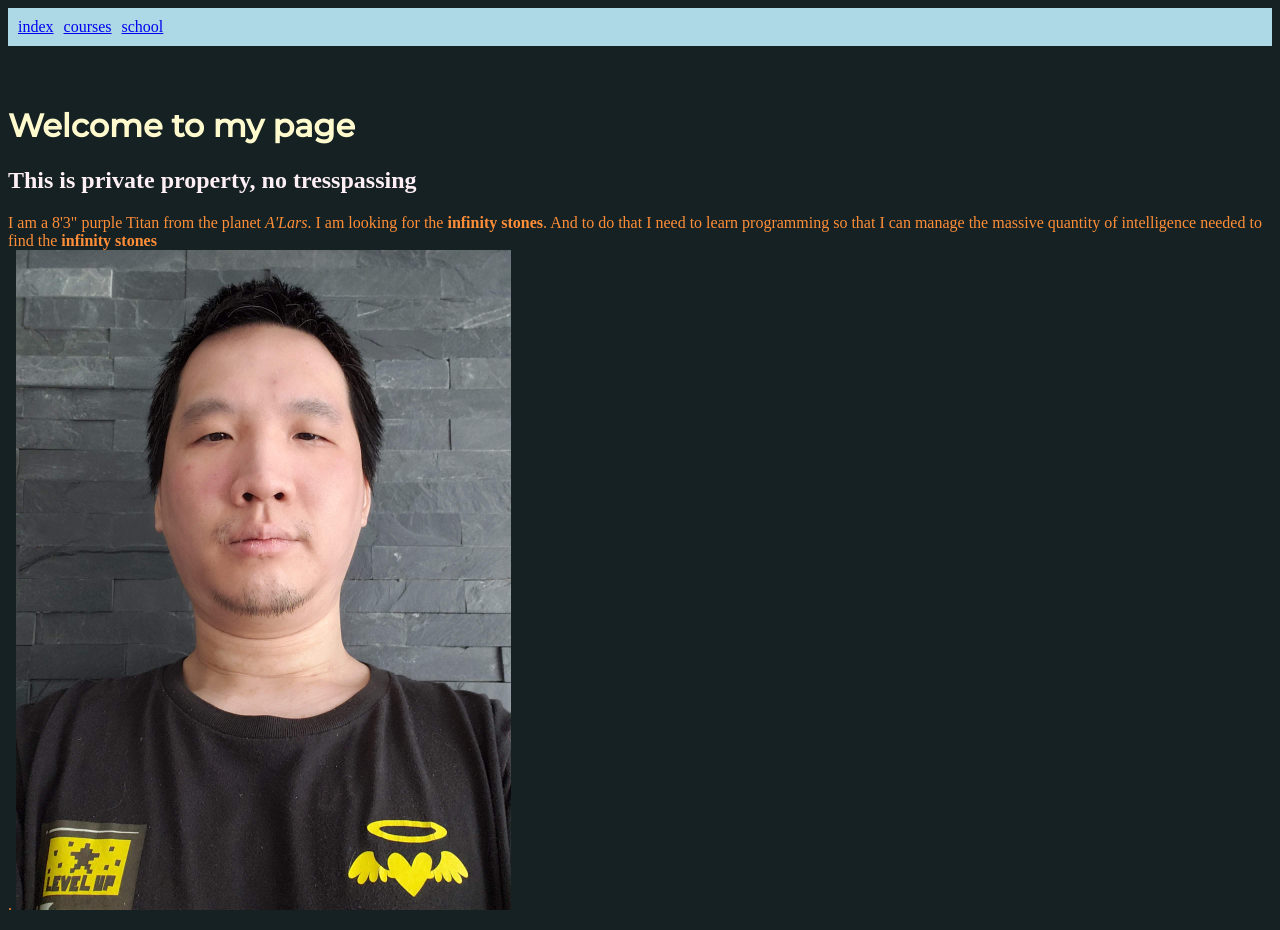
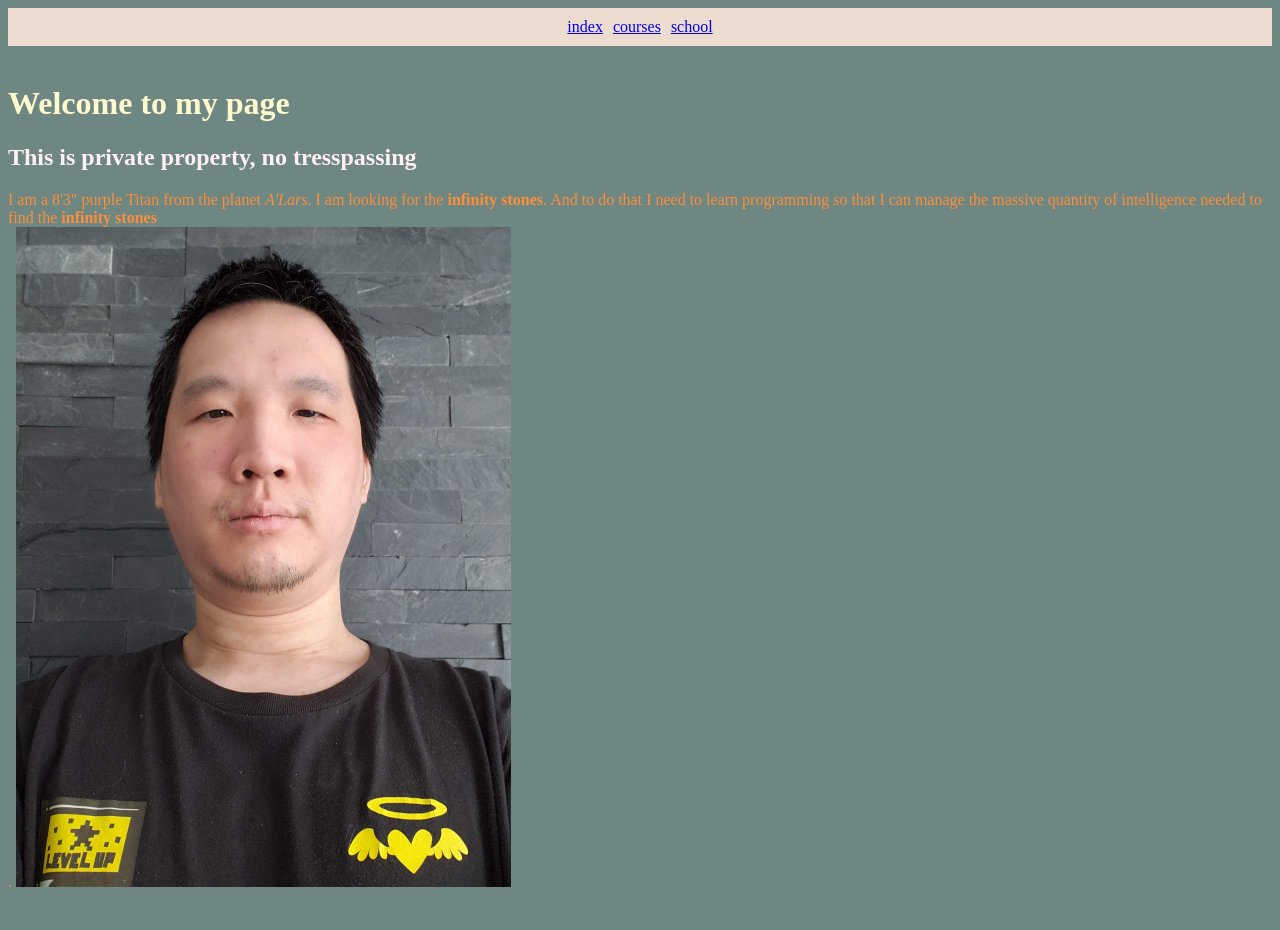
Before and after one commit to 3LilyFarmer/1620_week10, a plain HTML site: page index.html in a window 1280 px wide. After the commit the page ends 907 px from the top, so only its background shows below. Drawn offline with Linux system fonts and the light colour scheme.

Commit message:
initialize lab5

```diff
--- a/CSS/stylesheet.css
+++ b/CSS/stylesheet.css
@@ -1,22 +1,20 @@
-ul{
+.nav-container{
     list-style-type: none;
     margin: 0px;
     padding: 5px;
     overflow: hidden;
-    background-color: lightblue;
+    background-color: #EDDDD0;
+    display: flex;
+    justify-content: center;
 }
-ul li{
-    float: left;
-}
-ul li{
+.nav-item{
     display: block;
     color: #6F1515;
-    text-align: center;
     padding: 5px;
     text-decoration: none;
 }
 body{
-    background-color:#152123;
+    background-color:#6E8783;
 }
 h1{
     color:lemonchiffon;
--- a/index.html
+++ b/index.html
@@ -6,29 +6,30 @@
             <link href="CSS/stylesheet.css" rel="stylesheet">
             <link rel="preconnect" href="https://fonts.gstatic.com">
             <link href="https://fonts.googleapis.com/css2?family=Montserrat:wght@500&display=swap" rel="stylesheet">
-            <style>
+            <!-- <style>
                 h1{
                     font-family: 'Montserrat', sans-serif;
                 }
-            </style>
+            </style>     -->
         </head>
         <body>
             <header>
                 <nav>
-                    <ul>
-                        <li><a href="index.html">index</a></li>
-                        <li><a href="courses.html">courses</a></li>
-                        <li><a href="school.html">school</a></li>
+                    <ul class="nav-container">
+                        <li class="nav-item"><a href="index.html">index</a></li>
+                        <li class="nav-item"><a href="misc/courses.html">courses</a></li>
+                        <li class="nav-item"><a href="misc/school.html">school</a></li>
                     </ul>
                 </nav>
-                <h1><br>Welcome to my page</h1>
+                <br>
+                <h1 class="Montserrat">Welcome to my page</h1>
             </header>
 
             <main>
             <h2>This is private property, no tresspassing</h2>
             <p>I am a 8'3" purple Titan from the planet <em>A'Lars</em>. I am looking for the <strong>infinity stones</strong>.
                 And to do that I need to learn programming so that I can manage the massive quantity of intelligence needed to find the <strong>infinity stones</strong><br>.
-                <img src="image/20210115_110752.jpg" alt;="my_mugshot" width ="495" height="660">
+                <img src="image/20210115_110752.jpg" alt="my_mugshot" width ="495" height="660">
             </p>
             </main>
 
```
Also changed, not shown: courses.html (deleted, +0 -28 lines), misc/courses.html (added, +28 -0 lines), misc/school.html (renamed from school.html, +4 -3 lines).
